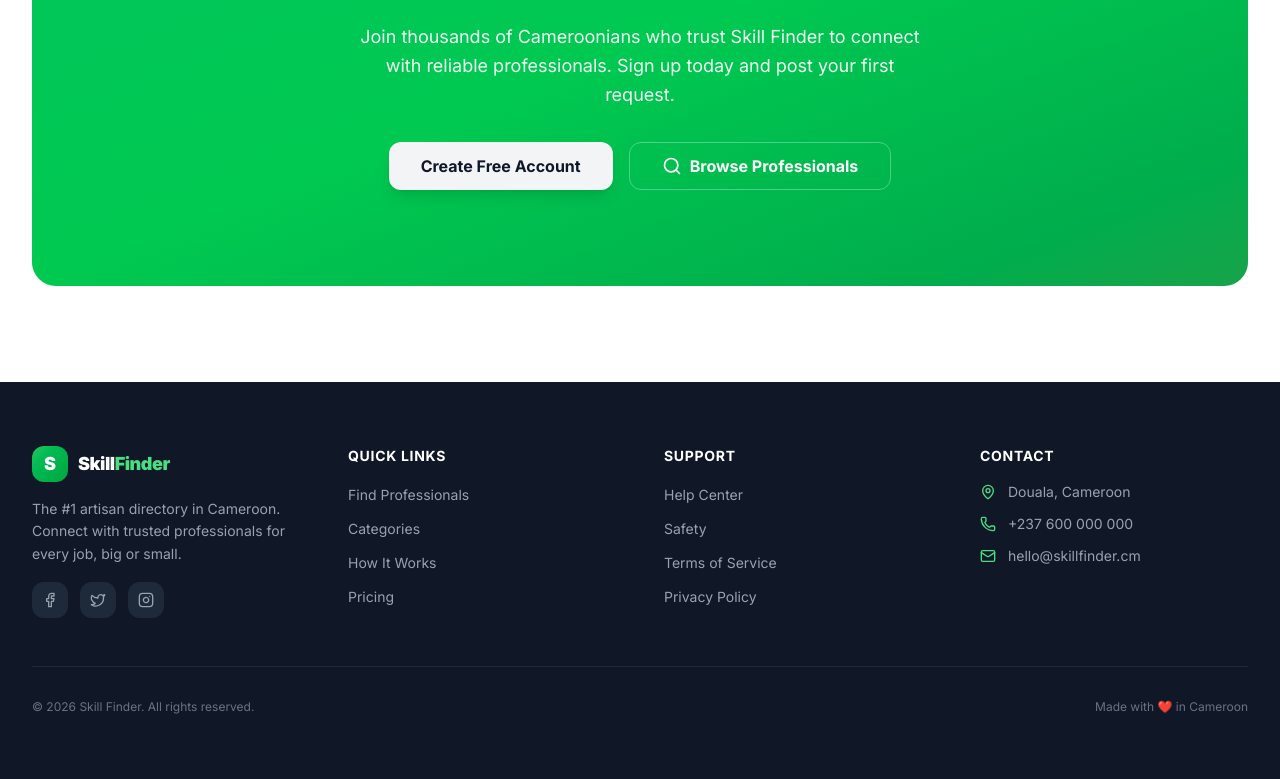
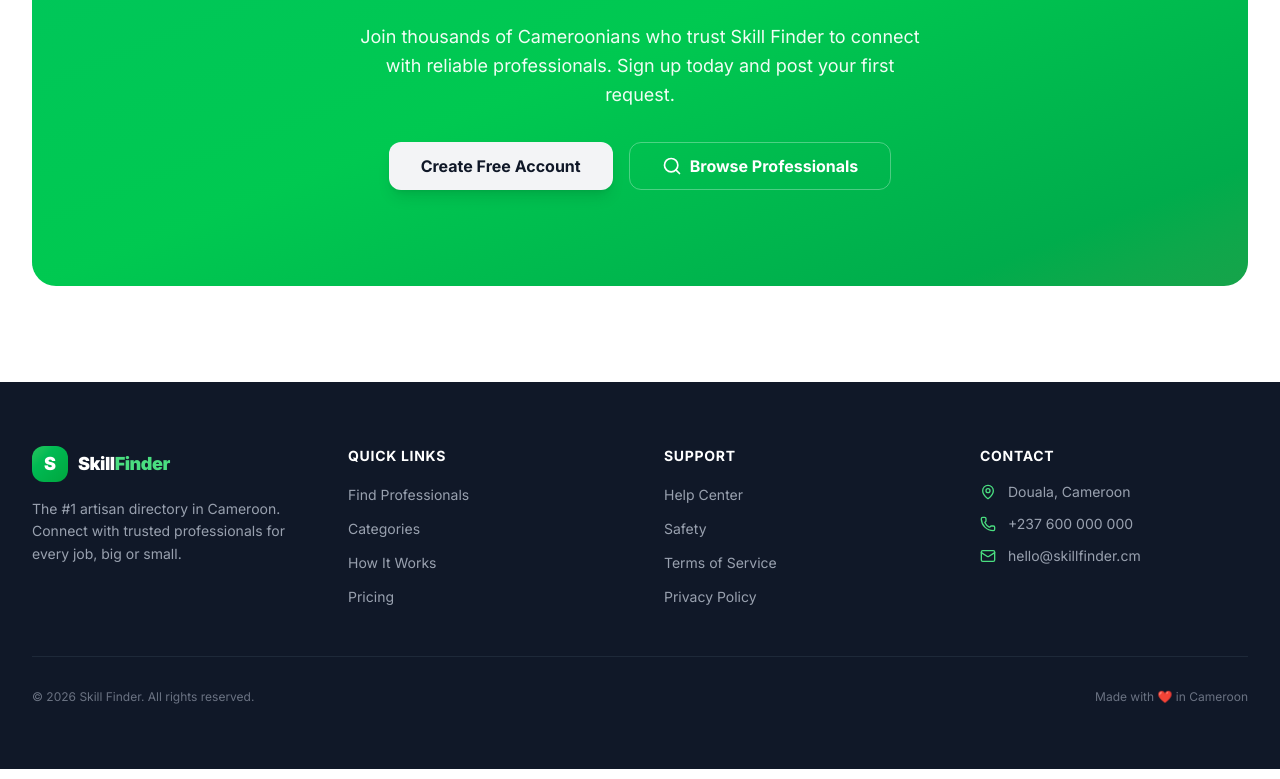
Before and after one commit to ndang11/skill-finder, a Next.js app: page / in a window 1280 px wide. Shown: the part 3799-4578 px from the top of the page. Built offline with nearby package versions, Linux system fonts and the light colour scheme; no server answers.

Commit message:
fix: remove invalid lucide social icons from Footer
- Facebook, Instagram, Twitter icons do not exist in installed lucide-react version
- Remove social media icon section to resolve build errors
- Keep all other footer content intact

```diff
--- a/components/layout/Footer.tsx
+++ b/components/layout/Footer.tsx
@@ -1,14 +1,6 @@
 // components/layout/Footer.tsx
 
-import {
-	Facebook,
-	Instagram,
-	Mail,
-	MapPin,
-	Phone,
-	Search,
-	Twitter,
-} from "lucide-react";
+import { Mail, MapPin, Phone } from "lucide-react";
 import Link from "next/link";
 
 export default function Footer() {
@@ -30,32 +22,6 @@ export default function Footer() {
 							The #1 artisan directory in Cameroon. Connect with trusted
 							professionals for every job, big or small.
 						</p>
-						<div className="flex items-center gap-3">
-							<a
-								href="https://facebook.com"
-								target="_blank"
-								rel="noopener noreferrer"
-								className="h-9 w-9 flex items-center justify-center rounded-xl bg-gray-800 text-gray-400 hover:bg-primary-500 hover:text-white transition-all"
-							>
-								<Facebook className="h-4 w-4" />
-							</a>
-							<a
-								href="https://twitter.com"
-								target="_blank"
-								rel="noopener noreferrer"
-								className="h-9 w-9 flex items-center justify-center rounded-xl bg-gray-800 text-gray-400 hover:bg-primary-500 hover:text-white transition-all"
-							>
-								<Twitter className="h-4 w-4" />
-							</a>
-							<a
-								href="https://instagram.com"
-								target="_blank"
-								rel="noopener noreferrer"
-								className="h-9 w-9 flex items-center justify-center rounded-xl bg-gray-800 text-gray-400 hover:bg-primary-500 hover:text-white transition-all"
-							>
-								<Instagram className="h-4 w-4" />
-							</a>
-						</div>
 					</div>
 
 					{/* Quick Links */}
```
